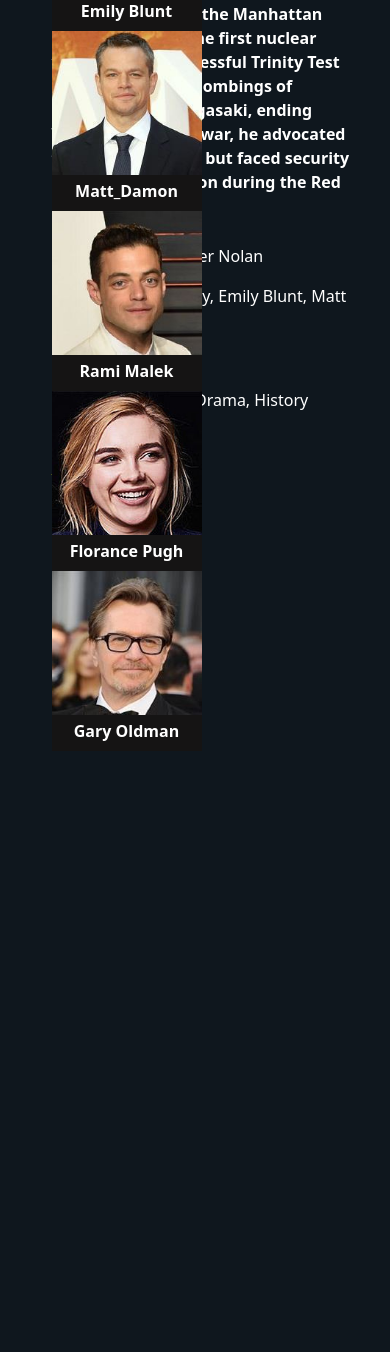
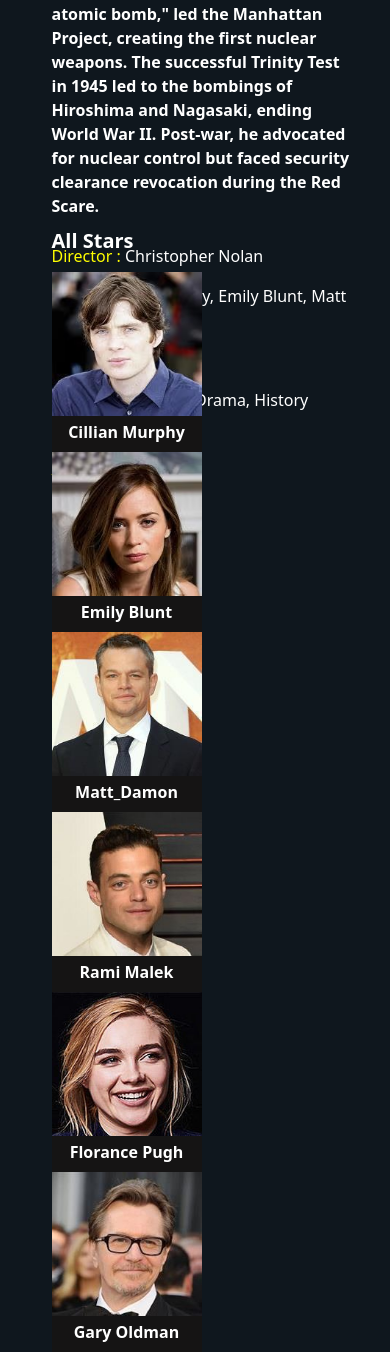
Before and after one commit to ShreyanshPadhiyar10/TixHub, a Django app: page /more/1 in a window 390 px wide. Shown: the part 394-1746 px from the top of the page. Before the commit the page ends 1135 px from the top, so only its background shows below. Run offline with Django 4.2, Linux system fonts and the light colour scheme; data comes from the database, SQL or seed files in the repository; both versions use the stored data as it was after the commit.

Commit message:
added responsive on more.html

```diff
--- a/static/css/more.css
+++ b/static/css/more.css
@@ -86,7 +86,7 @@
 
     .right-section {
         position: absolute;
-        bottom: -115%;
+        bottom: -135%;
         left: 0;
         padding-left: 4rem!important;
     }
@@ -97,7 +97,7 @@
 
     .cast-section {
         position: absolute;
-        bottom: -175%;
+        bottom: -265%;
         left: 0;
         padding-left: 4rem!important;
     }
@@ -118,6 +118,8 @@
 
     .cast-section {
         padding-left: 2rem!important;
+        position: absolute;
+        bottom: -340%;
     }
 }
 
@@ -144,14 +146,14 @@
 
     .right-section {
         position: absolute;
-        bottom: -165%;
+        bottom: -220%;
         left: 0;
         padding-left: 2rem!important;
     }
 
     .cast-section {
         position: absolute;
-        bottom: -255%;
+        bottom: -500%;
         left: 0;
         padding-left: 2rem!important;
     }
@@ -183,7 +185,7 @@
 
     .cast-section {
         position: absolute;
-        bottom: -385%;
+        bottom: -670%;
         left: 0;
         padding-left: 2rem!important;
     }
```
Also changed, not shown: db.sqlite3, static/css/index.css (line endings or trailing spaces).
